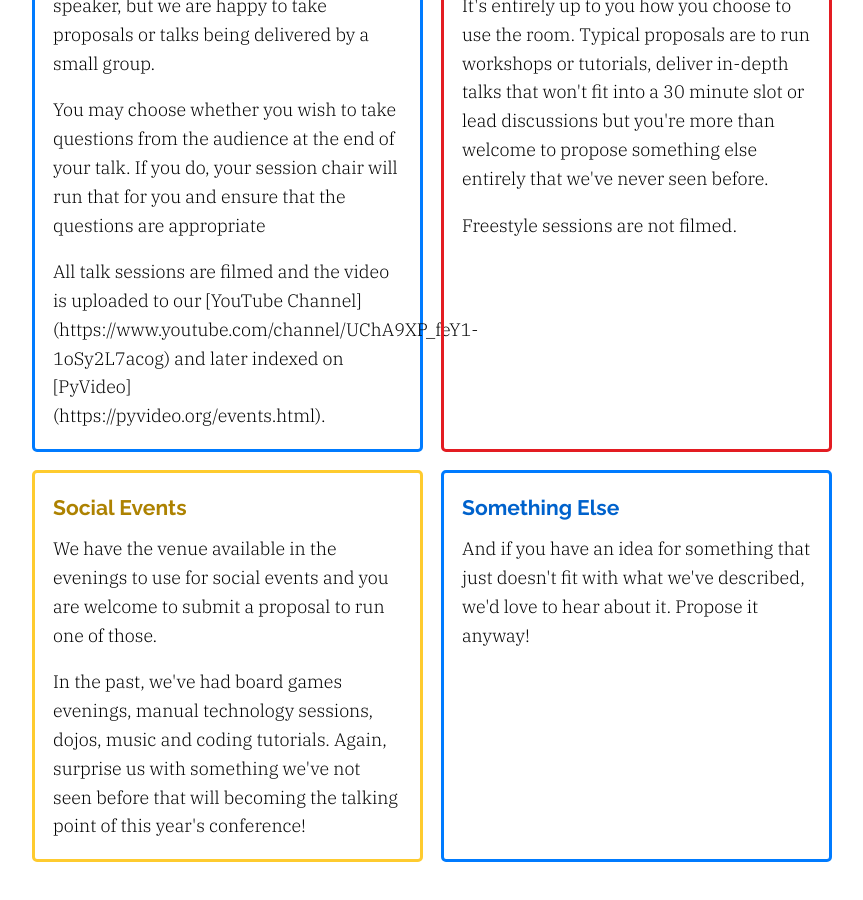
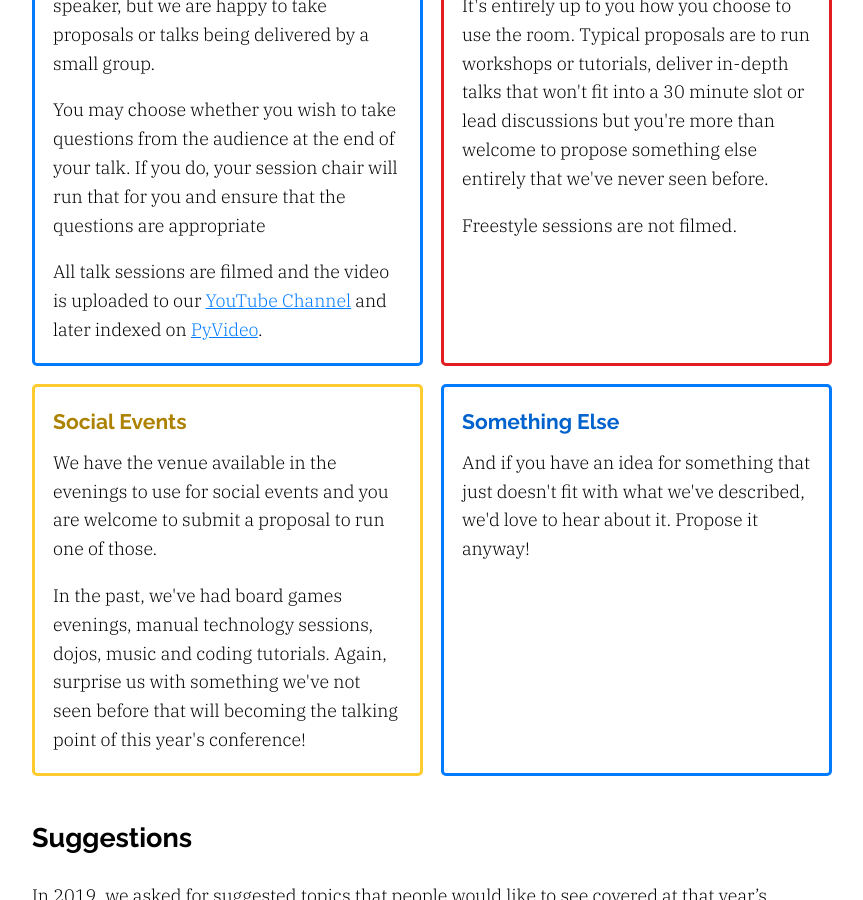
Before and after one commit to PyconUK/2020.pyconuk.org, a Jekyll site: the page built from src/cfp.md, in a window 1280 px wide and 900 px high, scrolled down 852 px. Shown: the whole window, without its empty margins (208-1071 px from the left). Built offline with Jekyll 4.4.1, drawn with Linux system fonts in a browser that asks for light colours; part of the change alters nothing that is shown.

Commit message:
Fix links in html section

```diff
--- a/src/cfp.md
+++ b/src/cfp.md
@@ -14,7 +14,7 @@ On our [schedule](https://pretalx.com/pycon-uk-2020/schedule/), we have **Talk**
     <p>Talk sessions are 30 minutes long in a room with chairs arranged in rows. We have several rooms allocated to talk sessions and they vary in size from an audience of 500 in the Assembly Room to much smaller rooms which will around 50 people.</p>
     <p>Most talks tend to be delivered by a single speaker, but we are happy to take proposals or talks being delivered by a small group.</p>
     <p>You may choose whether you wish to take questions from the audience at the end of your talk. If you do, your session chair will run that for you and ensure that the questions are appropriate</p>
-    <p>All talk sessions are filmed and the video is uploaded to our [YouTube Channel](https://www.youtube.com/channel/UChA9XP_feY1-1oSy2L7acog) and later indexed on [PyVideo](https://pyvideo.org/events.html).</p>
+    <p>All talk sessions are filmed and the video is uploaded to our <a href="https://www.youtube.com/channel/UChA9XP_feY1-1oSy2L7acog">YouTube Channel</a> and later indexed on <a href="https://pyvideo.org/events.html">PyVideo</a>.</p>
   </div>
 
   <div class="box box_right box_red">
```
